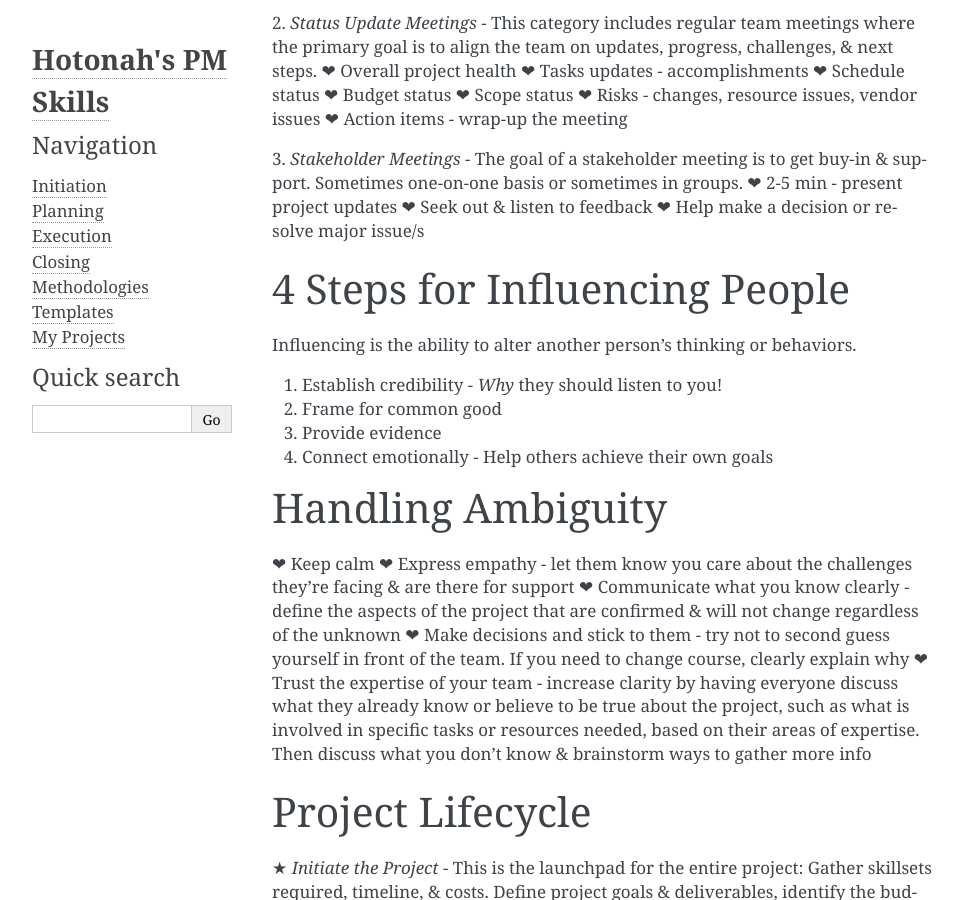
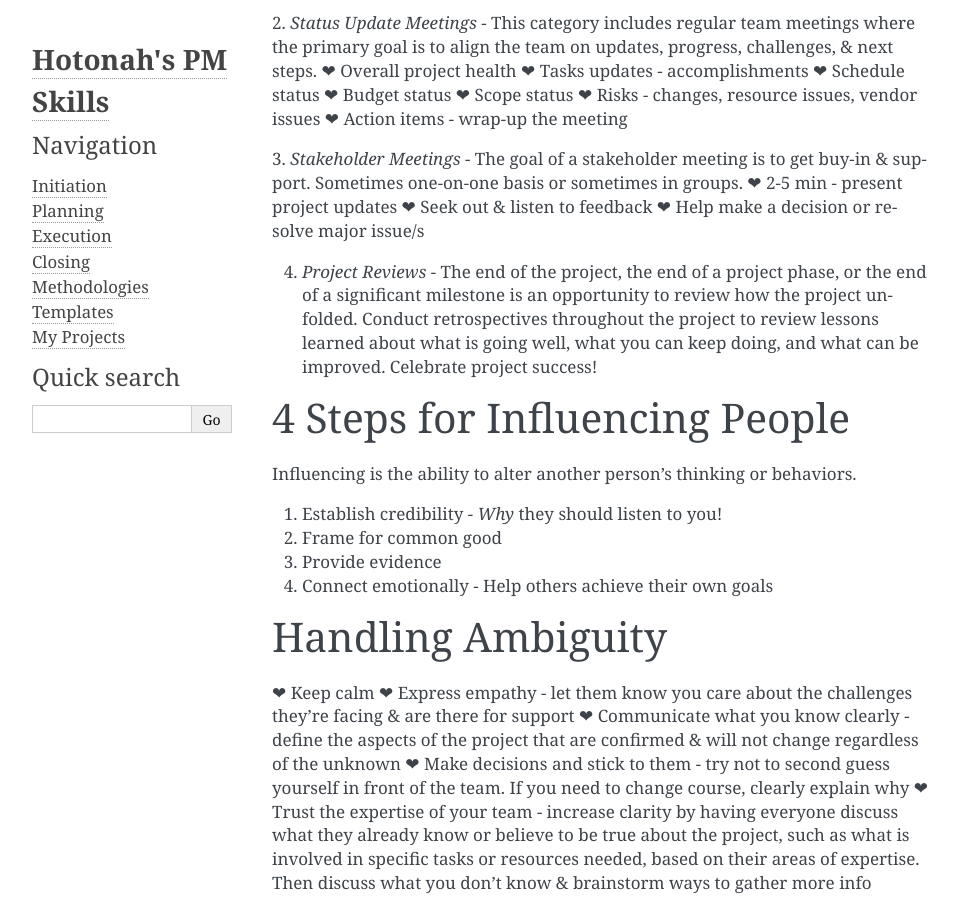
Before and after one commit to Hotonah/hotonah.github.io, a Sphinx documentation site: the page built from source/index.txt, in a window 1280 px wide and 900 px high, scrolled down 4529 px. Shown: the whole window, without its empty margins (148-1110 px from the left). Built offline with Sphinx 7.4.7, drawn with Linux system fonts in a browser that asks for light colours; some of the changed lines change nothing that is shown; some of the changed text lies outside the part shown.

Commit message:
Update index.txt

```diff
--- a/source/index.txt
+++ b/source/index.txt
@@ -77,8 +77,8 @@ Take time to fully explain the expectations of the project and eliminate rework,
 ❤ Understand & help teammates to adapt to the right workflows & project management styles
 ❤ Collaborate with other teams at the organization to deliver solutions that meet the requirements based on project, scope, and budget.
 
-Managing Teams
-================
+Leadership & Managing Teams
+=============================
 1. Create, implement, & improve: standardize, measurable, repeatable & scalable workflows/processes for your team. (i.e. You might set up a process for how & when a teammate should let you know they've completed a task)
 
 
@@ -117,7 +117,7 @@ Managing Teams
 ❤ Recognize everyone's value no matter how small, each step of the way!
 
 4 Types of Project Meetings
-=============================
+==============================
 1. `Project Kick-off Meeting` - The official beginning of a project & serves as a way to align the teams understanding of the project goals with actual plans and procedures.
 
 2. `Status Update Meetings` - This category includes regular team meetings where the primary goal is to align the team on updates, progress, challenges, & next steps.
@@ -133,6 +133,8 @@ Managing Teams
 ❤ 2-5 min - present project updates
 ❤ Seek out & listen to feedback
 ❤ Help make a decision or resolve major issue/s
+
+4. `Project Reviews` - The end of the project, the end of a project phase, or the end of a significant milestone is an opportunity to review how the project unfolded. Conduct retrospectives throughout the project to review lessons learned about what is going well, what you can keep doing, and what can be improved. Celebrate project success!
 
 4 Steps for Influencing People
 ===============================
```
